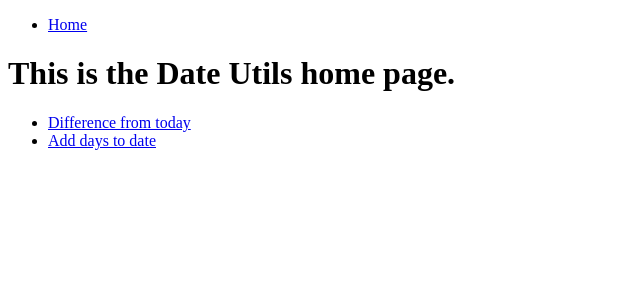
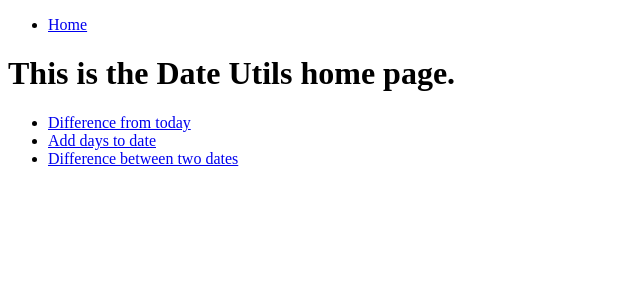
Before and after one commit to saumil-jain/date_utils_web, a Django app: page / in a window 1280 px wide. Shown: the top 300 px of the page, without its empty margins (0-640 px from the left). Run offline with Django 3.2, Linux system fonts and the light colour scheme.

Commit message:
Add url entry and home page link for difference between two dates feature

```diff
--- a/dateutils/datediff/urls.py
+++ b/dateutils/datediff/urls.py
@@ -1,9 +1,10 @@
 from django.urls import re_path
 
-from .views import difference_from_today, add_days_to_date
+from .views import difference_from_today, add_days_to_date, diff_dates
 
 
 urlpatterns = [
     re_path(r"^difference_from_today$", difference_from_today, name="datediff_difference_from_today"),
-    re_path(r"^add_days$", add_days_to_date, name="datediff_add_days")
+    re_path(r"^add_days$", add_days_to_date, name="datediff_add_days"),
+    re_path(r"^diff_dates$", diff_dates, name="datediff_diff_dates")
 ]
--- a/dateutils/dateutils/templates/dateutils/home.html
+++ b/dateutils/dateutils/templates/dateutils/home.html
@@ -9,5 +9,6 @@
     <ul>
         <li><a href="{% url 'datediff_difference_from_today' %}">Difference from today</a></li>
         <li><a href="{% url 'datediff_add_days' %}">Add days to date</a></li>
+        <li><a href="{% url 'datediff_diff_dates' %}">Difference between two dates</a></li>
     </ul>
 {% endblock content %}
```
